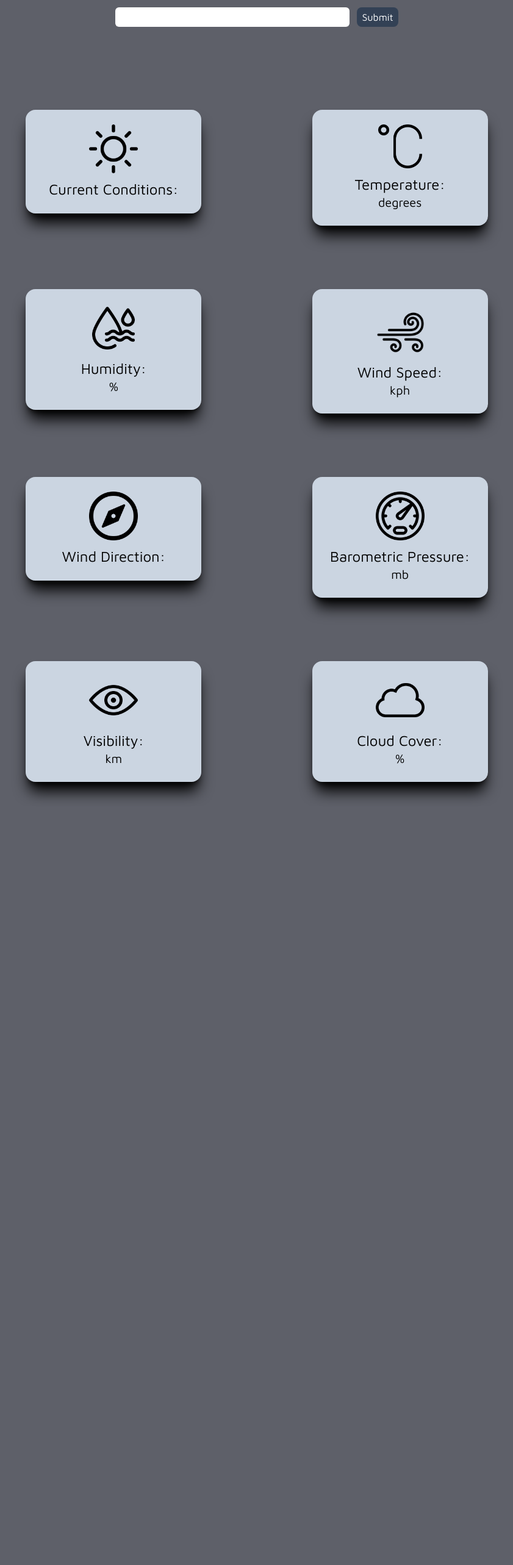
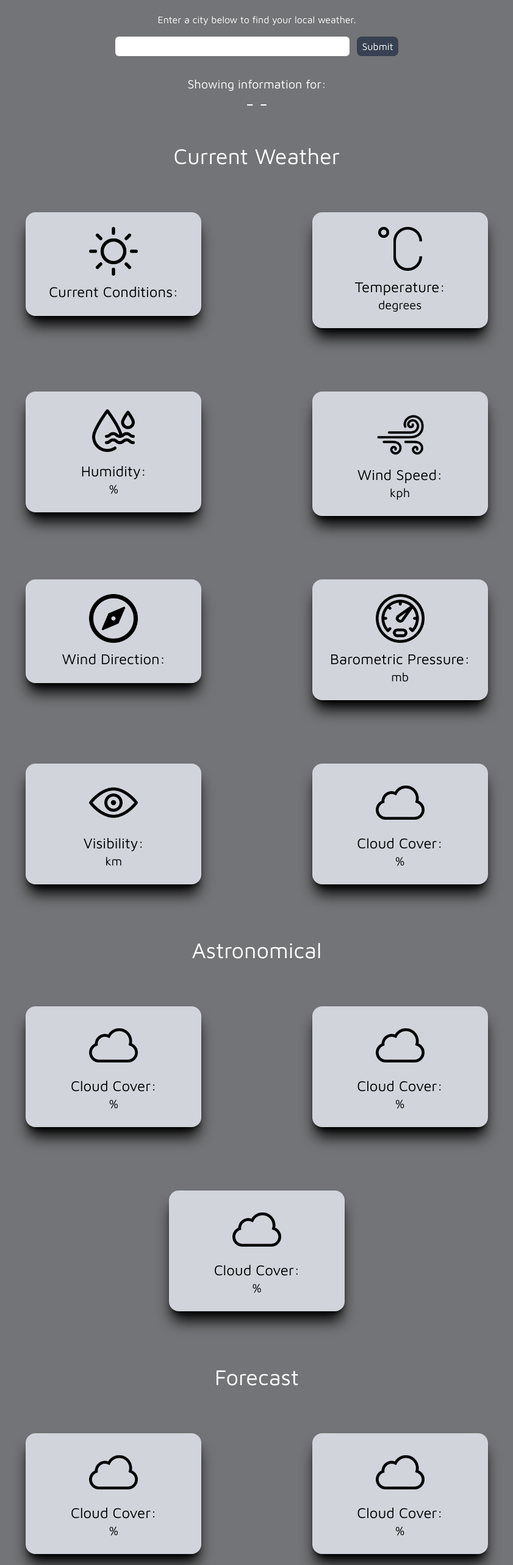
Before and after one commit to Seralyn/weather-dashboard, a React (Create React App) app: page / in a window 1280 px wide. Shown: the part 100-2666 px from the top of the page at 61% size, without its empty margins (219-1060 px from the left). Before the commit the page ends 1422 px from the top, so only its background shows below. Built offline with nearby package versions, Linux system fonts and the light colour scheme; the HTML template or start-up script is replaced by a standard one.

Commit message:
adding latest styling and new placeholder sections for new api calls on separate types of weather

```diff
--- a/src/components/Body.js
+++ b/src/components/Body.js
@@ -7,48 +7,49 @@ import cloud from "../img/cloud.png";
 import compass from "../img/compass.png";
 import gauge from "../img/gauge.png";
 import humidity from "../img/humidity.png";
-import rainy from "../img/rainy.png";
-import temperatureGauge from "../img/temperature.png";
+// import rainy from "../img/rainy.png";
+// import temperatureGauge from "../img/temperature.png";
 import visibility from "../img/visibility.png";
 import wind from "../img/wind.png";
 
 const Body = (props) => {
-    const [weatherData, setWeatherData] = useState("");
+    const [currentWeatherData, setcurrentWeatherData] = useState("");
 
-    const baseURL =
+    const baseURLCurrent =
         "https://api.weatherapi.com/v1/current.json?key=a19d19d5317a40198b762206222204&q=" +
         props.cityName +
         "&aqi=no";
 
     if (props.cityName) {
-        axios.get(baseURL).then((resp) => {
-            setWeatherData(resp.data);
+        axios.get(baseURLCurrent).then((resp) => {
+            setcurrentWeatherData(resp.data);
         });
     }
 
     return (
-        <div className="mt-8 flex flex-wrap gap-6 justify-evenly text-white px-32 pt-16">
-            {/* <div className="card">
-                <div className="text-2xl">Country:</div>
-                <div className="text-xl" id="dataOutputCountry">
-                    {weatherData && weatherData.location.country}
+        <div>
+            <div className="mt-8 text-white text-xl">
+                Showing information for:
+                <div className="text-3xl">
+                    {currentWeatherData && currentWeatherData.location.name}
+                    {" - "}
+                    {currentWeatherData && currentWeatherData.location.region}
+                    {" - "}
+                    {currentWeatherData && currentWeatherData.location.country}
+                    {/* {" - "}
+                    {currentWeatherData && currentWeatherData.location.localtime} */}
                 </div>
             </div>
-
-            <div className="card">
-                <div className="text-2xl">Region:</div>
-                <div className="text-xl" id="dataOutputCity">
-                    {weatherData && weatherData.location.name}
-                </div>
-            </div> */}
-
+            <div className="text-white text-4xl mt-12">Current Weather</div>
+            <div className="mt-8 flex flex-wrap gap-6 justify-evenly text-white px-32">
                 <div className="card">
                     <div>
                         <img src={sun} className="weather-icon" alt="" />
                     </div>
                     <div className="text-2xl">Current Conditions:</div>
                     <div className="text-xl" id="dataOutputCondition">
-                    {weatherData && weatherData.current.condition.text}
+                        {currentWeatherData &&
+                            currentWeatherData.current.condition.text}
                     </div>
                 </div>
 
@@ -62,7 +63,9 @@ const Body = (props) => {
                     </div>
                     <div className="text-2xl">Temperature:</div>
                     <div className="text-xl" id="dataOutputTemp">
-                    {weatherData && weatherData.current.temp_c} degrees
+                        {currentWeatherData &&
+                            currentWeatherData.current.temp_c}{" "}
+                        degrees
                     </div>
                 </div>
 
@@ -72,7 +75,9 @@ const Body = (props) => {
                     </div>
                     <div className="text-2xl">Humidity:</div>
                     <div className="text-xl" id="dataOutputHumidity">
-                    {weatherData && weatherData.current.humidity} %
+                        {currentWeatherData &&
+                            currentWeatherData.current.humidity}{" "}
+                        %
                     </div>
                 </div>
 
@@ -82,7 +87,9 @@ const Body = (props) => {
                     </div>
                     <div className="text-2xl">Wind Speed:</div>
                     <div className="text-xl" id="dataOutputWindSPD">
-                    {weatherData && weatherData.current.wind_kph} kph
+                        {currentWeatherData &&
+                            currentWeatherData.current.wind_kph}{" "}
+                        kph
                     </div>
                 </div>
 
@@ -92,7 +99,8 @@ const Body = (props) => {
                     </div>
                     <div className="text-2xl">Wind Direction:</div>
                     <div className="text-xl" id="dataOutputWindDIR">
-                    {weatherData && weatherData.current.wind_dir}
+                        {currentWeatherData &&
+                            currentWeatherData.current.wind_dir}
                     </div>
                 </div>
 
@@ -102,7 +110,9 @@ const Body = (props) => {
                     </div>
                     <div className="text-2xl">Barometric Pressure:</div>
                     <div className="text-xl" id="dataOutputBarPress">
-                    {weatherData && weatherData.current.pressure_mb} mb
+                        {currentWeatherData &&
+                            currentWeatherData.current.pressure_mb}{" "}
+                        mb
                     </div>
                 </div>
 
@@ -112,7 +122,9 @@ const Body = (props) => {
                     </div>
                     <div className="text-2xl">Visibility:</div>
                     <div className="text-xl" id="dataOutputVisibility">
-                    {weatherData && weatherData.current.vis_km} km
+                        {currentWeatherData &&
+                            currentWeatherData.current.vis_km}{" "}
+                        km
                     </div>
                 </div>
 
@@ -122,9 +134,84 @@ const Body = (props) => {
                     </div>
                     <div className="text-2xl">Cloud Cover:</div>
                     <div className="text-xl" id="dataOutputCloudCover">
-                    {weatherData && weatherData.current.cloud} %
+                        {currentWeatherData && currentWeatherData.current.cloud}{" "}
+                        %
                     </div>
                 </div>
+            </div>
+            {/* CURRENT WEATHER END */}
+
+            {/* ASTRONOMICAL START */}
+            <div className="text-white text-4xl mt-12">Astronomical</div>
+            <div className="mt-8 flex flex-wrap gap-6 justify-evenly text-white px-32">
+                <div className="card">
+                    <div>
+                        <img src={cloud} className="weather-icon" alt="" />
+                    </div>
+                    <div className="text-2xl">Cloud Cover:</div>
+                    <div className="text-xl" id="dataOutputCloudCover">
+                        {currentWeatherData && currentWeatherData.current.cloud}{" "}
+                        %
+                    </div>
+                </div>
+                <div className="card">
+                    <div>
+                        <img src={cloud} className="weather-icon" alt="" />
+                    </div>
+                    <div className="text-2xl">Cloud Cover:</div>
+                    <div className="text-xl" id="dataOutputCloudCover">
+                        {currentWeatherData && currentWeatherData.current.cloud}{" "}
+                        %
+                    </div>
+                </div>
+                <div className="card">
+                    <div>
+                        <img src={cloud} className="weather-icon" alt="" />
+                    </div>
+                    <div className="text-2xl">Cloud Cover:</div>
+                    <div className="text-xl" id="dataOutputCloudCover">
+                        {currentWeatherData && currentWeatherData.current.cloud}{" "}
+                        %
+                    </div>
+                </div>
+            </div>
+            {/* ASTRONOMICAL END */}
+
+            {/* FORECAST START */}
+            <div className="text-white text-4xl mt-12">Forecast</div>
+            <div className="mt-8 flex flex-wrap gap-6 justify-evenly text-white px-32">
+                <div className="card">
+                    <div>
+                        <img src={cloud} className="weather-icon" alt="" />
+                    </div>
+                    <div className="text-2xl">Cloud Cover:</div>
+                    <div className="text-xl" id="dataOutputCloudCover">
+                        {currentWeatherData && currentWeatherData.current.cloud}{" "}
+                        %
+                    </div>
+                </div>
+                <div className="card">
+                    <div>
+                        <img src={cloud} className="weather-icon" alt="" />
+                    </div>
+                    <div className="text-2xl">Cloud Cover:</div>
+                    <div className="text-xl" id="dataOutputCloudCover">
+                        {currentWeatherData && currentWeatherData.current.cloud}{" "}
+                        %
+                    </div>
+                </div>
+                <div className="card">
+                    <div>
+                        <img src={cloud} className="weather-icon" alt="" />
+                    </div>
+                    <div className="text-2xl">Cloud Cover:</div>
+                    <div className="text-xl" id="dataOutputCloudCover">
+                        {currentWeatherData && currentWeatherData.current.cloud}{" "}
+                        %
+                    </div>
+                </div>
+            </div>
+            {/* FORECAST END */}
         </div>
     );
 };
--- a/src/components/Header.js
+++ b/src/components/Header.js
@@ -2,8 +2,8 @@ import React from "react";
 
 const Header = () => {
     return (
-        <div className="text-4xl py-6 bg-slate-700 text-white">
-            Weather Dashboard
+        <div className="text-5xl py-6 bg-[rgb(94, 96, 105)] text-gray-800 flex">
+            <div className="ml-10">Weather Dashboard</div>
         </div>
     );
 };
--- a/src/components/SearchBar.js
+++ b/src/components/SearchBar.js
@@ -15,7 +15,10 @@ export default function SearchBar(props) {
     };
 
     return (
-        <div className="mt-6 flex justify-center">
+        <div className="mt-6 flex flex-col justify-center items-center">
+            <div className="text-white mb-4">
+                Enter a city below to find your local weather.
+            </div>
             <form onSubmit={submitHandler}>
                 <input
                     className="rounded-md w-96 px-1 h-8"
--- a/src/index.css
+++ b/src/index.css
@@ -9,7 +9,7 @@ body {
     font-family: "Maven Pro", sans-serif;
     -webkit-font-smoothing: antialiased;
     -moz-osx-font-smoothing: grayscale;
-    background-color: rgb(94, 96, 105);
+    background-color: rgb(115, 116, 119);
 }
 
 code {
@@ -18,11 +18,11 @@ code {
 }
 
 .card {
-    @apply rounded-2xl w-72 h-fit p-6 shadow-xl shadow-black my-10 mx-6 bg-slate-300 flex flex-col justify-center items-center text-black;
+    @apply rounded-2xl w-72 h-fit p-6 shadow-xl shadow-black my-10 mx-6 bg-gray-300 flex flex-col justify-center items-center text-black;
 }
 
 .btn {
-    @apply text-white bg-slate-700 rounded-lg py-1 px-2 hover:bg-slate-500 hover:cursor-pointer;
+    @apply text-white bg-gray-700 rounded-lg py-1 px-2 hover:bg-gray-500 hover:cursor-pointer;
 }
 
 .weather-icon {
```
Lines whose indentation alone changed are shown as unchanged.
